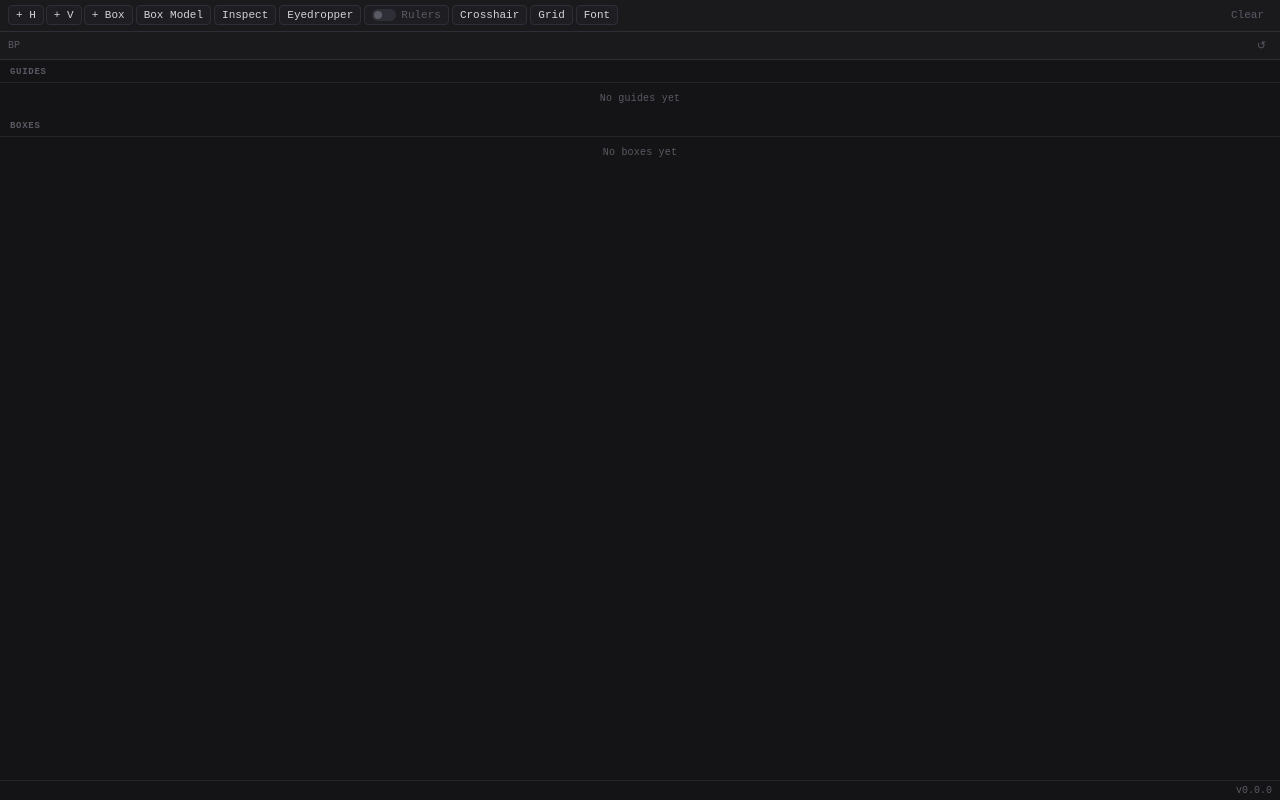
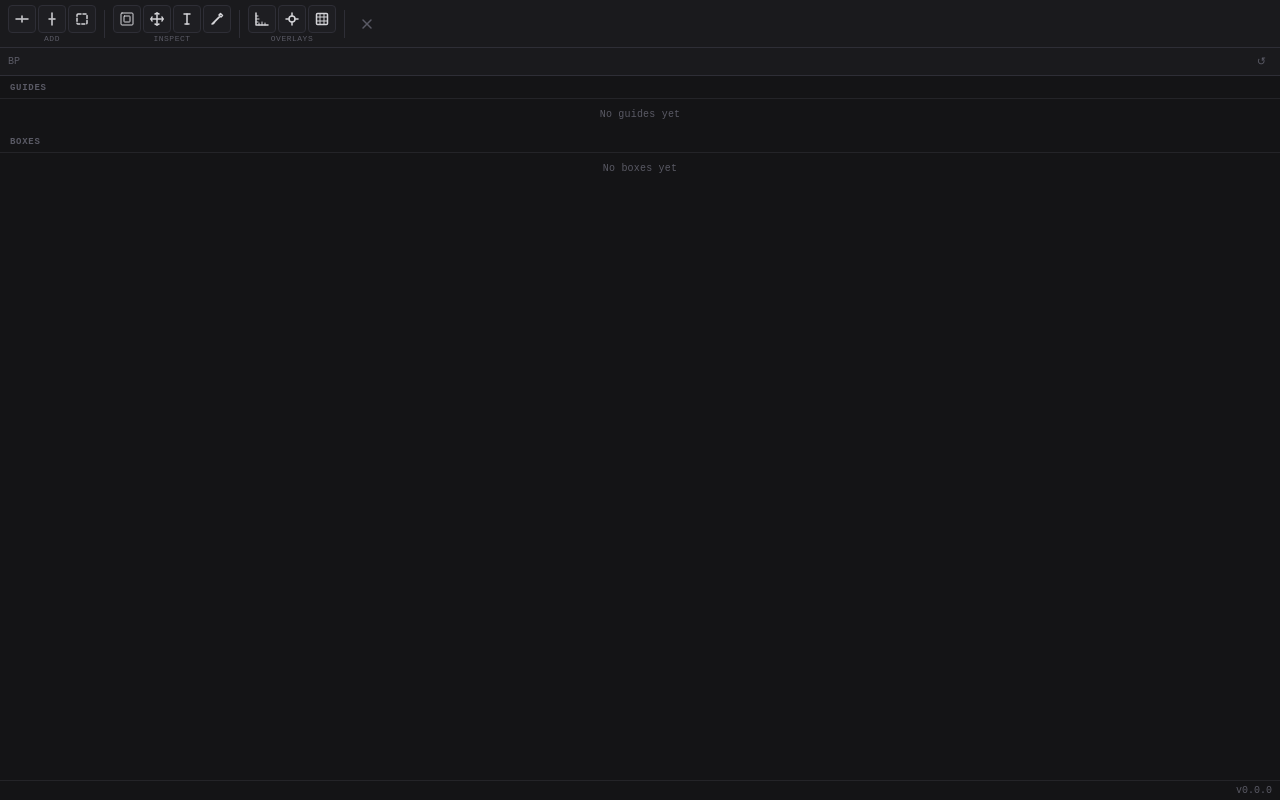
Before and after one commit to Tobias-Secher/chrome-extension-line-ruler, a browser extension: page panel.html in a window 1280 px wide. Drawn offline with Linux system fonts and the light colour scheme.

Commit message:
toolbar redesing

```diff
--- a/panel.html
+++ b/panel.html
@@ -12,23 +12,61 @@
   <div id="toolbar">
     <div id="tb-buttons">
       <div class="tb-group">
-        <button id="btn-add-h" title="Add Horizontal Guide">+ H</button>
-        <button id="btn-add-v" title="Add Vertical Guide">+ V</button>
-        <button id="btn-add-box" title="Add Measurement Box">+ Box</button>
+        <div class="tb-group-buttons">
+          <button id="btn-add-h" title="Add Horizontal Guide">
+            <svg width="14" height="14" viewBox="0 0 14 14" fill="none" stroke="currentColor" stroke-width="1.5" stroke-linecap="round"><line x1="1" y1="7" x2="13" y2="7"/><line x1="7" y1="4" x2="7" y2="10" stroke-dasharray="2 2"/></svg>
+          </button>
+          <button id="btn-add-v" title="Add Vertical Guide">
+            <svg width="14" height="14" viewBox="0 0 14 14" fill="none" stroke="currentColor" stroke-width="1.5" stroke-linecap="round"><line x1="7" y1="1" x2="7" y2="13"/><line x1="4" y1="7" x2="10" y2="7" stroke-dasharray="2 2"/></svg>
+          </button>
+          <button id="btn-add-box" title="Add Measurement Box">
+            <svg width="14" height="14" viewBox="0 0 14 14" fill="none" stroke="currentColor" stroke-width="1.5" stroke-linecap="round" stroke-linejoin="round"><rect x="2" y="2" width="10" height="10" rx="1" stroke-dasharray="3 2"/></svg>
+          </button>
+        </div>
+        <span class="tb-group-label">Add</span>
       </div>
-      <button id="btn-box-model">Box Model</button>
-      <button id="btn-inspect">Inspect</button>
-      <button id="btn-eyedropper" title="Pick color from page">Eyedropper</button>
-      <label class="toggle-switch" title="Show/hide rulers">
-        <input type="checkbox" id="chk-rulers">
-        <span class="toggle-track"><span class="toggle-thumb"></span></span>
-        <span class="toggle-label">Rulers</span>
-      </label>
-      <button id="btn-crosshair">Crosshair</button>
-      <button id="btn-grid">Grid</button>
-      <button id="btn-font">Font</button>
+      <span class="tb-divider"></span>
+      <div class="tb-group">
+        <div class="tb-group-buttons">
+          <button id="btn-box-model" title="Box Model">
+            <svg width="14" height="14" viewBox="0 0 14 14" fill="none" stroke="currentColor" stroke-width="1" stroke-linecap="round" stroke-linejoin="round"><rect x="1" y="1" width="12" height="12" rx="1"/><rect x="4" y="4" width="6" height="6" rx="0.5"/></svg>
+          </button>
+          <button id="btn-inspect" title="Inspect Spacing">
+            <svg width="14" height="14" viewBox="0 0 14 14" fill="none" stroke="currentColor" stroke-width="1.5" stroke-linecap="round"><line x1="7" y1="1" x2="7" y2="13"/><line x1="1" y1="7" x2="13" y2="7"/><polyline points="5,2 7,1 9,2"/><polyline points="5,12 7,13 9,12"/><polyline points="2,5 1,7 2,9"/><polyline points="12,5 13,7 12,9"/></svg>
+          </button>
+          <button id="btn-font" title="Font Inspector">
+            <svg width="14" height="14" viewBox="0 0 14 14" fill="none" stroke="currentColor" stroke-width="1.5" stroke-linecap="round"><line x1="4" y1="2" x2="10" y2="2"/><line x1="7" y1="2" x2="7" y2="12"/><line x1="5" y1="12" x2="9" y2="12"/></svg>
+          </button>
+          <button id="btn-eyedropper" title="Eyedropper">
+            <svg width="14" height="14" viewBox="0 0 14 14" fill="none" stroke="currentColor" stroke-width="1.5" stroke-linecap="round" stroke-linejoin="round"><path d="M10.5 1.5l2 2-1.5 1.5-2-2z"/><path d="M9 5L4.5 9.5 3 11l-1 1 1.5-0.5L5 9.5 9.5 5z"/></svg>
+          </button>
+        </div>
+        <span class="tb-group-label">Inspect</span>
+      </div>
+      <span class="tb-divider"></span>
+      <div class="tb-group">
+        <div class="tb-group-buttons">
+          <button id="btn-rulers" title="Toggle Rulers">
+            <svg width="14" height="14" viewBox="0 0 14 14" fill="none" stroke="currentColor" stroke-width="1.5" stroke-linecap="round" stroke-linejoin="round"><polyline points="1,1 1,13 13,13"/><line x1="1" y1="4" x2="3" y2="4" stroke-width="1"/><line x1="1" y1="7" x2="4" y2="7" stroke-width="1"/><line x1="1" y1="10" x2="3" y2="10" stroke-width="1"/><line x1="4" y1="13" x2="4" y2="11" stroke-width="1"/><line x1="7" y1="13" x2="7" y2="10" stroke-width="1"/><line x1="10" y1="13" x2="10" y2="11" stroke-width="1"/></svg>
+          </button>
+          <button id="btn-crosshair" title="Toggle Crosshair">
+            <svg width="14" height="14" viewBox="0 0 14 14" fill="none" stroke="currentColor" stroke-width="1.5" stroke-linecap="round"><circle cx="7" cy="7" r="3"/><line x1="7" y1="1" x2="7" y2="4"/><line x1="7" y1="10" x2="7" y2="13"/><line x1="1" y1="7" x2="4" y2="7"/><line x1="10" y1="7" x2="13" y2="7"/></svg>
+          </button>
+          <button id="btn-grid" title="Toggle Grid">
+            <svg width="14" height="14" viewBox="0 0 14 14" fill="none" stroke="currentColor" stroke-linecap="round" stroke-linejoin="round"><rect x="1.5" y="1.5" width="11" height="11" rx="1" stroke-width="1.5"/><line x1="5" y1="1.5" x2="5" y2="12.5" stroke-width="1"/><line x1="9" y1="1.5" x2="9" y2="12.5" stroke-width="1"/><line x1="1.5" y1="5" x2="12.5" y2="5" stroke-width="1"/><line x1="1.5" y1="9" x2="12.5" y2="9" stroke-width="1"/></svg>
+          </button>
+        </div>
+        <span class="tb-group-label">Overlays</span>
+      </div>
+      <span class="tb-divider"></span>
+      <div class="tb-group">
+        <div class="tb-group-buttons">
+          <button id="btn-clear-all" title="Clear All">
+            <svg width="14" height="14" viewBox="0 0 14 14" fill="none" stroke="currentColor" stroke-width="1.5" stroke-linecap="round"><line x1="3" y1="3" x2="11" y2="11"/><line x1="11" y1="3" x2="3" y2="11"/></svg>
+          </button>
+        </div>
+      </div>
     </div>
-    <button id="btn-clear-all">Clear</button>
   </div>
   <div id="color-toast" class="hidden"></div>
   <div id="grid-settings" class="settings-panel hidden">
--- a/src/panel/features.js
+++ b/src/panel/features.js
@@ -24,7 +24,7 @@ export function clearAll() {
   state.inspect = false;
   state.fontInspector = false;
   state.selectedId = null;
-  document.getElementById('chk-rulers').checked = true;
+  document.getElementById('btn-rulers').classList.add('active');
   document.getElementById('btn-box-model').classList.remove('active');
   document.getElementById('btn-grid').classList.remove('active');
   document.getElementById('btn-inspect').classList.remove('active');
--- a/src/panel/init.js
+++ b/src/panel/init.js
@@ -33,8 +33,9 @@ document.getElementById('btn-box-model').addEventListener('click', function () {
   }
 });
 
-document.getElementById('chk-rulers').addEventListener('change', function () {
-  state.rulers = this.checked;
+document.getElementById('btn-rulers').addEventListener('click', function () {
+  state.rulers = !state.rulers;
+  this.classList.toggle('active', state.rulers);
   evalInPage('__UITools.setRulers(' + state.rulers + ')');
 });
 
@@ -167,6 +168,6 @@ document.getElementById('version-bar').textContent = 'v' + chrome.runtime.getMan
 
 // Inject runtime immediately so rulers appear on panel open
 injectRuntime(function () {
-  document.getElementById('chk-rulers').checked = true;
+  document.getElementById('btn-rulers').classList.add('active');
   scanBreakpoints();
 });
--- a/src/panel/styles/toolbar.css
+++ b/src/panel/styles/toolbar.css
@@ -1,11 +1,9 @@
 /* ─── Toolbar ─────────────────────────────────────────────────────────────── */
 
 #toolbar {
-  display: grid;
-  grid-template-columns: 1fr max-content;
-  align-items: start;
-  gap: 4px;
-  padding: 5px 8px 6px;
+  display: flex;
+  align-items: flex-start;
+  padding: 5px 8px 4px;
   border-bottom: 1px solid var(--border);
   background: var(--bg-panel);
 }
@@ -14,12 +12,35 @@
   display: flex;
   flex-wrap: wrap;
   align-items: center;
-  gap: 3px;
+  gap: 4px 0;
 }
 
 .tb-group {
   display: flex;
+  flex-direction: column;
+  align-items: center;
   gap: 2px;
+}
+
+.tb-group-buttons {
+  display: flex;
+  gap: 2px;
+}
+
+.tb-group-label {
+  font-size: 8px;
+  text-transform: uppercase;
+  color: var(--text-dim);
+  letter-spacing: 0.5px;
+  line-height: 1;
+}
+
+.tb-divider {
+  width: 1px;
+  height: 28px;
+  background: var(--border);
+  margin: 0 8px;
+  flex-shrink: 0;
 }
 
 button {
@@ -35,6 +56,15 @@ button {
   transition: background 80ms, border-color 80ms, color 80ms;
 }
 
+#tb-buttons button {
+  width: 28px;
+  height: 28px;
+  padding: 0;
+  display: inline-flex;
+  align-items: center;
+  justify-content: center;
+}
+
 button:hover {
   background: var(--bg-hover);
   border-color: #3e3e48;
@@ -48,14 +78,14 @@ button:active {
 #btn-inspect.active,
 #btn-crosshair.active,
 #btn-grid.active,
-#btn-font.active {
+#btn-font.active,
+#btn-rulers.active {
   background: var(--accent-bg);
   border-color: var(--accent-border);
   color: var(--accent-text);
 }
 
 #btn-clear-all {
-  width: max-content;
   color: var(--text-dim);
   border-color: transparent;
   background: transparent;
@@ -65,74 +95,6 @@ button:active {
   color: var(--danger);
   background: var(--danger-bg);
   border-color: var(--danger-border);
-}
-
-/* ─── Toggle switch ──────────────────────────────────────────────────────── */
-
-.toggle-switch {
-  display: inline-flex;
-  align-items: center;
-  gap: 5px;
-  padding: 3px 7px;
-  border: 1px solid var(--border);
-  border-radius: 4px;
-  background: var(--bg-item);
-  font-family: monospace;
-  font-size: 11px;
-  color: var(--text);
-  cursor: pointer;
-  transition: background 80ms, border-color 80ms;
-  white-space: nowrap;
-}
-
-.toggle-switch:hover {
-  background: var(--bg-hover);
-  border-color: #3e3e48;
-}
-
-.toggle-label {
-  color: var(--text-dim);
-  transition: color 150ms;
-}
-
-.toggle-switch input {
-  display: none;
-}
-
-.toggle-track {
-  width: 24px;
-  height: 12px;
-  border-radius: 6px;
-  background: var(--border);
-  position: relative;
-  flex-shrink: 0;
-  transition: background 150ms, border-color 150ms;
-  border: 1px solid transparent;
-}
-
-.toggle-thumb {
-  position: absolute;
-  width: 8px;
-  height: 8px;
-  border-radius: 50%;
-  background: var(--text-dim);
-  top: 1px;
-  left: 1px;
-  transition: left 150ms, background 150ms;
-}
-
-#chk-rulers:checked + .toggle-track {
-  background: var(--accent-bg);
-  border-color: var(--accent-border);
-}
-
-#chk-rulers:checked + .toggle-track .toggle-thumb {
-  left: 13px;
-  background: var(--accent-text);
-}
-
-.toggle-switch:has(#chk-rulers:checked) .toggle-label {
-  color: var(--text);
 }
 
 /* ─── Grid settings panel ────────────────────────────────────────────────── */
```
Also changed, not shown: CLAUDE.md (+4 -2 lines), README.md, manifest.json, 1 other file.
